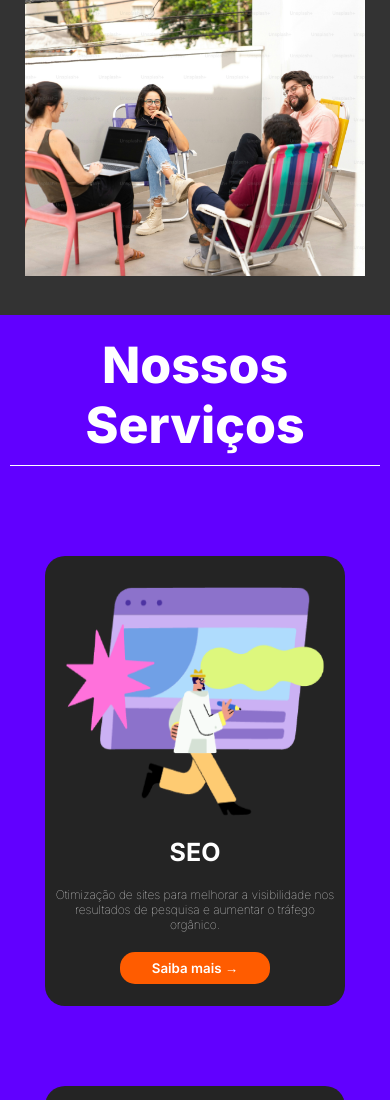
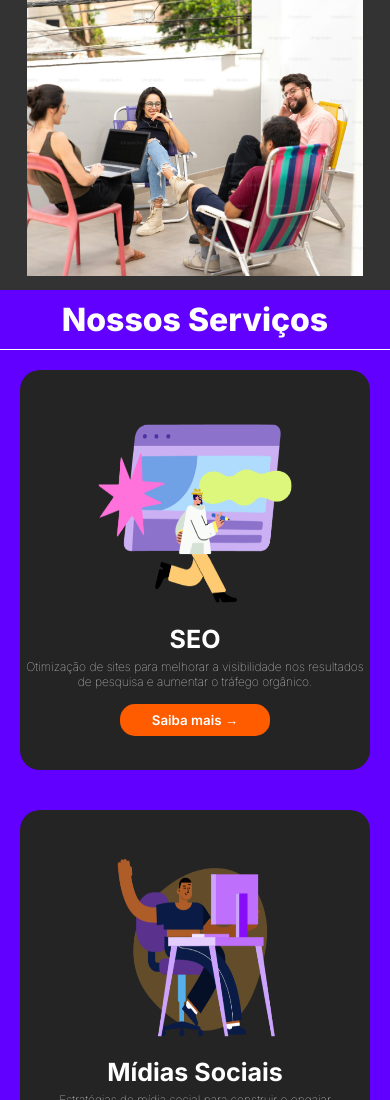
Before and after one commit to pedroLima019/BornTech, a plain HTML site: page index.html in a window 390 px wide. Shown: the part 1932-3032 px from the top of the page. Drawn offline with nearby package versions, Linux system fonts and the light colour scheme.

Commit message:
adjusting section services, spacing, hover cards and responsive

```diff
--- a/css/Responsive.css
+++ b/css/Responsive.css
@@ -107,7 +107,15 @@
   }
 
   .service-container {
-    padding: 10px;
+    padding: 0;
+  }
+
+  .service-container .title-section h1 {
+    font-size: 50px;
+  }
+
+  .content {
+    margin: 0;
   }
 }
 
@@ -147,6 +155,15 @@
   .about-section .about-us-02 .about-img {
     width: 330px;
   }
+
+  .services-cards h2 {
+    font-size: 20px;
+  }
+
+  .services-cards p {
+    padding: 18px;
+    font-size: 12px;
+  }
 }
 
 @media (max-width: 425px) {
@@ -182,11 +199,11 @@
   }
 
   .about-section {
-    padding: 30px 0;
-  }
+    padding: 2px;
+}
 
   .about-us {
-    padding: 5px 0;
+    padding: 8px 0;
   }
 
   .about-section .about-us .about-description01 h1 {
@@ -222,6 +239,10 @@
   .about-section .about-us-02 .about-img img {
     width: 100%;
   }
+
+  .service-container .title-section h1 {
+    font-size: 32px;
+  }
 }
 
 @media (max-width: 1024px) {
--- a/css/Service.css
+++ b/css/Service.css
@@ -21,7 +21,7 @@
   flex-wrap: wrap;
   justify-content: center;
   align-items: center;
-  margin: 50px 0;
+  margin: 20px 0;
 }
 
 .services-cards {
@@ -32,30 +32,39 @@
   background-color: #242424;
   border-radius: 20px;
   width: 400px;
-  height: 450px;
-  margin: 40px;
+  height: 400px;
+  margin: 20px;
+
+}
+
+.services-cards:hover {
+  transition: linear 0.6s;
+  background-color: #330281;
+  border-radius: 20px 50px;
 }
 
 .services-cards img {
-  width: 300px;
-  height: 250px;
-  padding: 10px;
+  width: 250px;
+  height: 220px;
+  padding: 20px;
 }
 
 .services-cards h2 {
   color: white;
-  padding: 10px;
   text-align: center;
   font-size: 25px;
 }
 
+
+
 .services-cards p {
   color: white;
-  padding: 10px;
+  padding:5px;
   text-align: center;
   font-size: 12px;
   font-weight: 100;
 }
+
 
 .services-cards .btn-sm {
   border: none;
```
